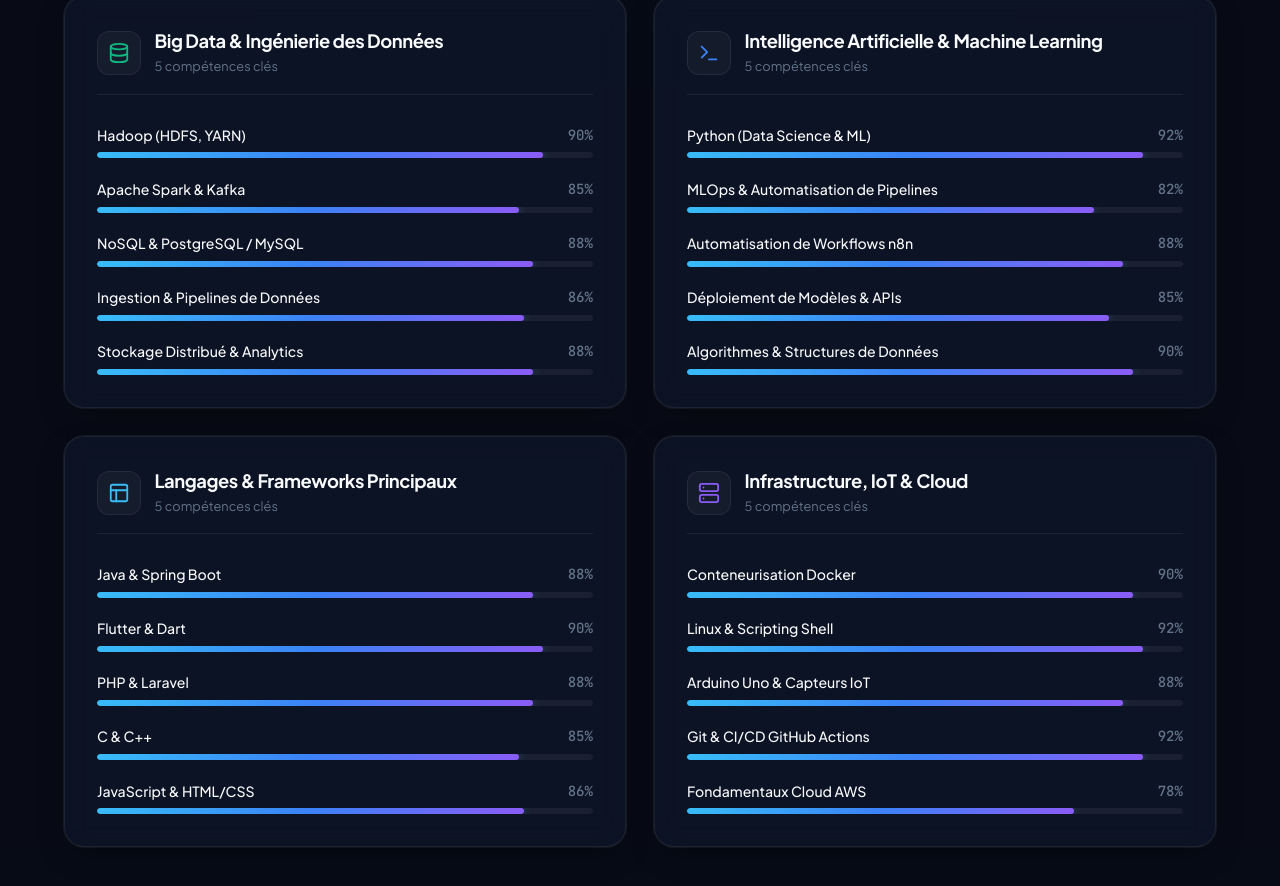
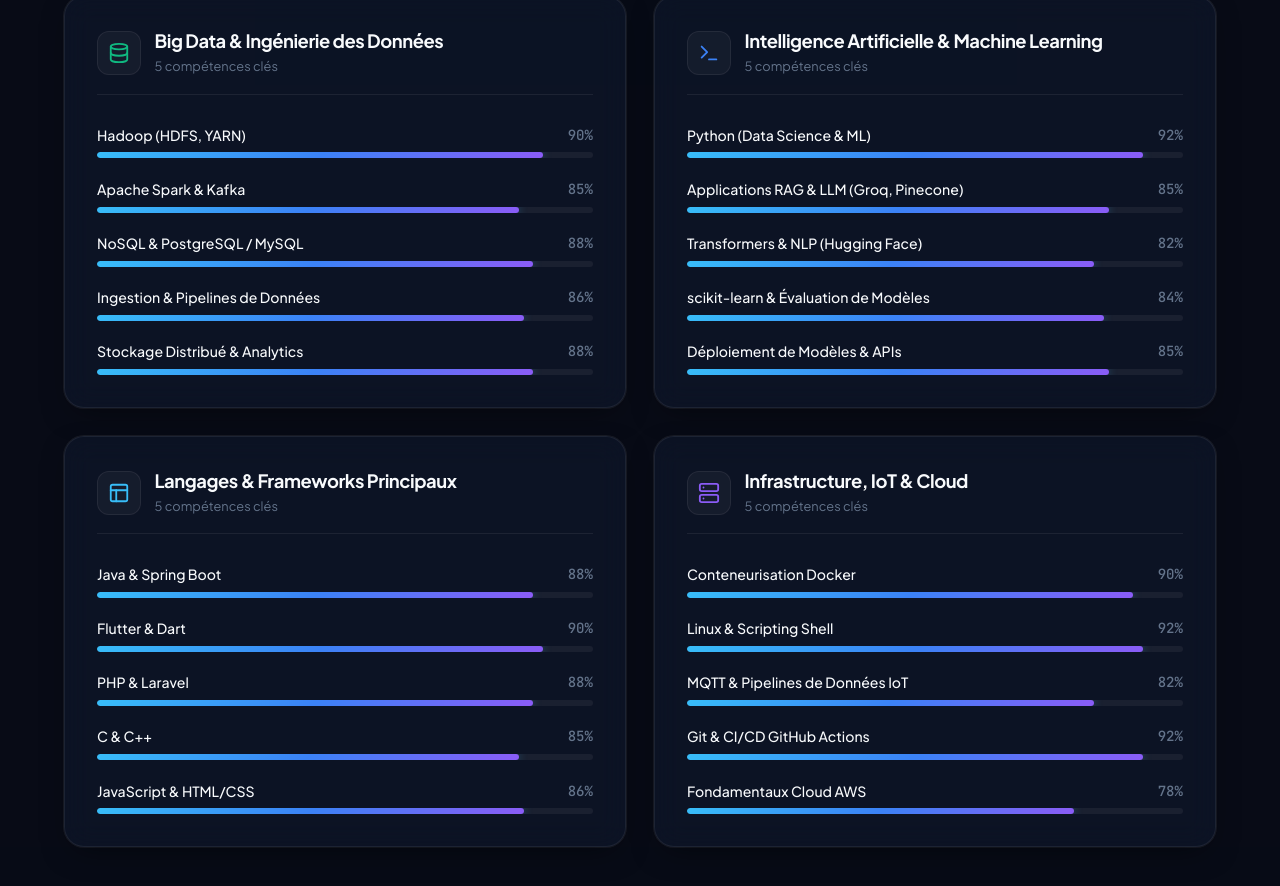
Before and after one commit to aminebouaouda02/pfe-portfolio, a Next.js app: page / in a window 1280 px wide. Shown: the part 6563-7449 px from the top of the page. Built offline with nearby package versions, Linux system fonts and the light colour scheme.

Commit message:
feat(portfolio): replace template skills with real AI and IoT skills

```diff
--- a/data/portfolioData.ts
+++ b/data/portfolioData.ts
@@ -263,14 +263,14 @@ export const portfolioData: Record<Locale, PortfolioData> = {
         ],
       },
       {
-        title: "AI, Machine Learning & Scripts",
+        title: "AI & Machine Learning",
         iconName: "Terminal",
         skills: [
           { name: "Python (Data Analysis & ML)", level: 92 },
-          { name: "MLOps & Pipeline Automation", level: 82 },
-          { name: "n8n Workflow Automation", level: 88 },
+          { name: "RAG & LLM Applications (Groq, Pinecone)", level: 85 },
+          { name: "Transformers & NLP (Hugging Face)", level: 82 },
+          { name: "scikit-learn & Model Evaluation", level: 84 },
           { name: "Model Integration & APIs", level: 85 },
-          { name: "Algorithms & Data Structures", level: 90 },
         ],
       },
       {
@@ -290,7 +290,7 @@ export const portfolioData: Record<Locale, PortfolioData> = {
         skills: [
           { name: "Docker Containerization", level: 90 },
           { name: "Linux & Shell Scripting", level: 92 },
-          { name: "Arduino Uno & IoT Sensors", level: 88 },
+          { name: "MQTT & IoT Data Pipelines", level: 82 },
           { name: "Git & GitHub CI/CD", level: 92 },
           { name: "AWS Cloud Fundamentals", level: 78 },
         ],
@@ -751,10 +751,10 @@ export const portfolioData: Record<Locale, PortfolioData> = {
         iconName: "Terminal",
         skills: [
           { name: "Python (Data Science & ML)", level: 92 },
-          { name: "MLOps & Automatisation de Pipelines", level: 82 },
-          { name: "Automatisation de Workflows n8n", level: 88 },
+          { name: "Applications RAG & LLM (Groq, Pinecone)", level: 85 },
+          { name: "Transformers & NLP (Hugging Face)", level: 82 },
+          { name: "scikit-learn & Évaluation de Modèles", level: 84 },
           { name: "Déploiement de Modèles & APIs", level: 85 },
-          { name: "Algorithmes & Structures de Données", level: 90 },
         ],
       },
       {
@@ -774,7 +774,7 @@ export const portfolioData: Record<Locale, PortfolioData> = {
         skills: [
           { name: "Conteneurisation Docker", level: 90 },
           { name: "Linux & Scripting Shell", level: 92 },
-          { name: "Arduino Uno & Capteurs IoT", level: 88 },
+          { name: "MQTT & Pipelines de Données IoT", level: 82 },
           { name: "Git & CI/CD GitHub Actions", level: 92 },
           { name: "Fondamentaux Cloud AWS", level: 78 },
         ],
```
